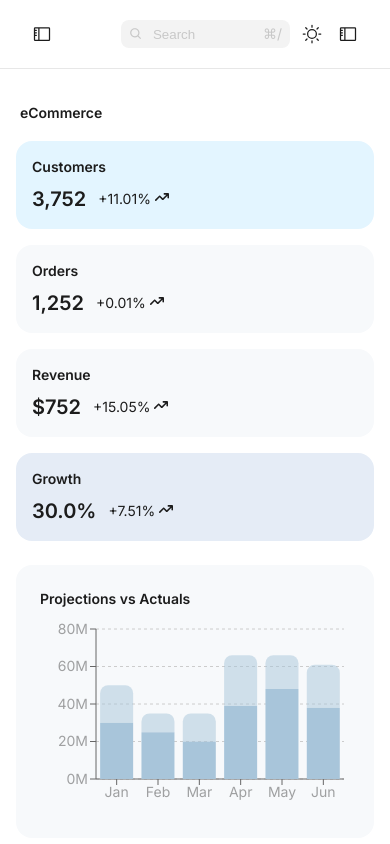
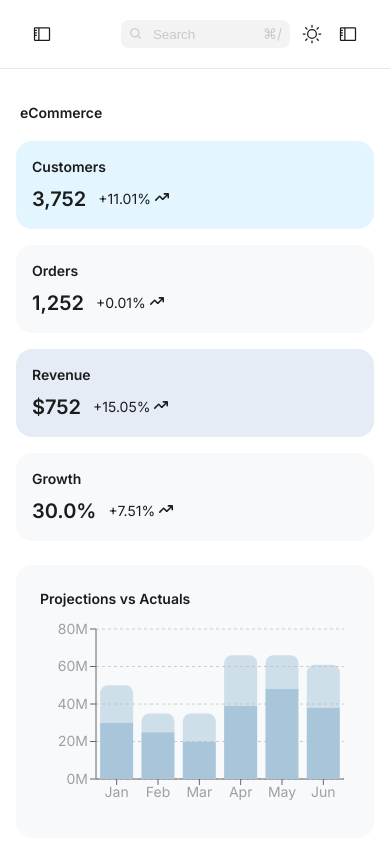
Before and after one commit to gautham-g-nayak/dashboard, a React (Create React App) app: page / in a window 390 px wide. Shown: the top 844 px of the page. Built offline with nearby package versions, Linux system fonts and the light colour scheme.

Commit message:
responsiveness

```diff
--- a/src/pages/Default/Default.module.css
+++ b/src/pages/Default/Default.module.css
@@ -19,6 +19,7 @@
   grid-template-columns: repeat(2, 1fr);
   gap: var(--l);
   flex: 1;
+  order: -1;
 }
 
 .gridItem {
@@ -100,4 +101,14 @@
   .gridItemBox {
     gap: var(--s);
   }
+
+  .purple_S {
+    background-color: var(--secondary-color);
+    color: var(--text);
+  }
+
+  .light_S {
+    background-color: var(--Primary-Light);
+    color: var(--text-primary-color);
+  }
 }
--- a/src/pages/Default/Default.tsx
+++ b/src/pages/Default/Default.tsx
@@ -6,9 +6,22 @@ import Revenue from "../../components/Revenue/Revenue";
 import Location from "../../components/Location/Location";
 import Sales from "../../components/Sales/Sales";
 import Products from "../../components/Products/Products";
+import { useEffect, useState } from "react";
+import { useSideBar } from "../../context/SidebarContext";
 
 const Default = () => {
   const navigate = useNavigate();
+  const { showLeftBar, showRightBar } = useSideBar();
+  const [loading, setLoading] = useState<boolean>(true);
+
+  useEffect(() => {
+    setLoading(true);
+    const timer = window.setTimeout(() => {
+      setLoading(false);
+    }, 100);
+    return () => clearTimeout(timer);
+  }, [showLeftBar, showRightBar]);
+  if (loading) return <div></div>;
 
   return (
     <div className={styles.page}>
@@ -39,7 +52,7 @@ const Default = () => {
               </span>
             </div>
           </div>
-          <div className={`${styles.gridItem} ${styles.light}`}>
+          <div className={`${styles.gridItem} ${styles.light} ${styles.purple_S}`}>
             <span className={styles.gridItemTitle}>Revenue</span>
             <div className={styles.gridItemBox}>
               <span className={styles.gridItemVal}>$752</span>
@@ -49,7 +62,7 @@ const Default = () => {
               </span>
             </div>
           </div>
-          <div className={`${styles.gridItem} ${styles.purple}`}>
+          <div className={`${styles.gridItem} ${styles.purple} ${styles.light_S}`}>
             <span className={styles.gridItemTitle}>Growth</span>
             <div className={styles.gridItemBox}>
               <span className={styles.gridItemVal}>30.0%</span>
```
